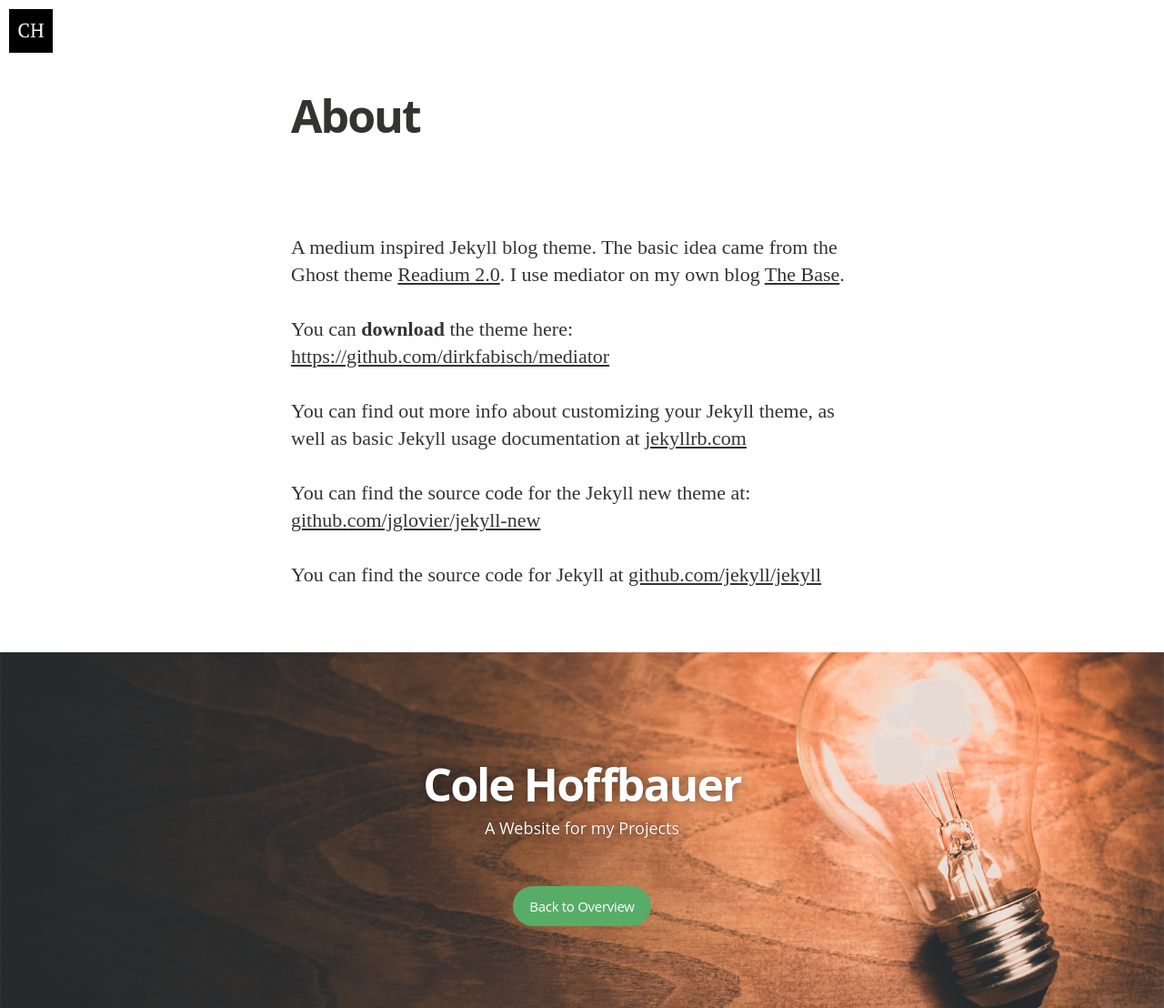
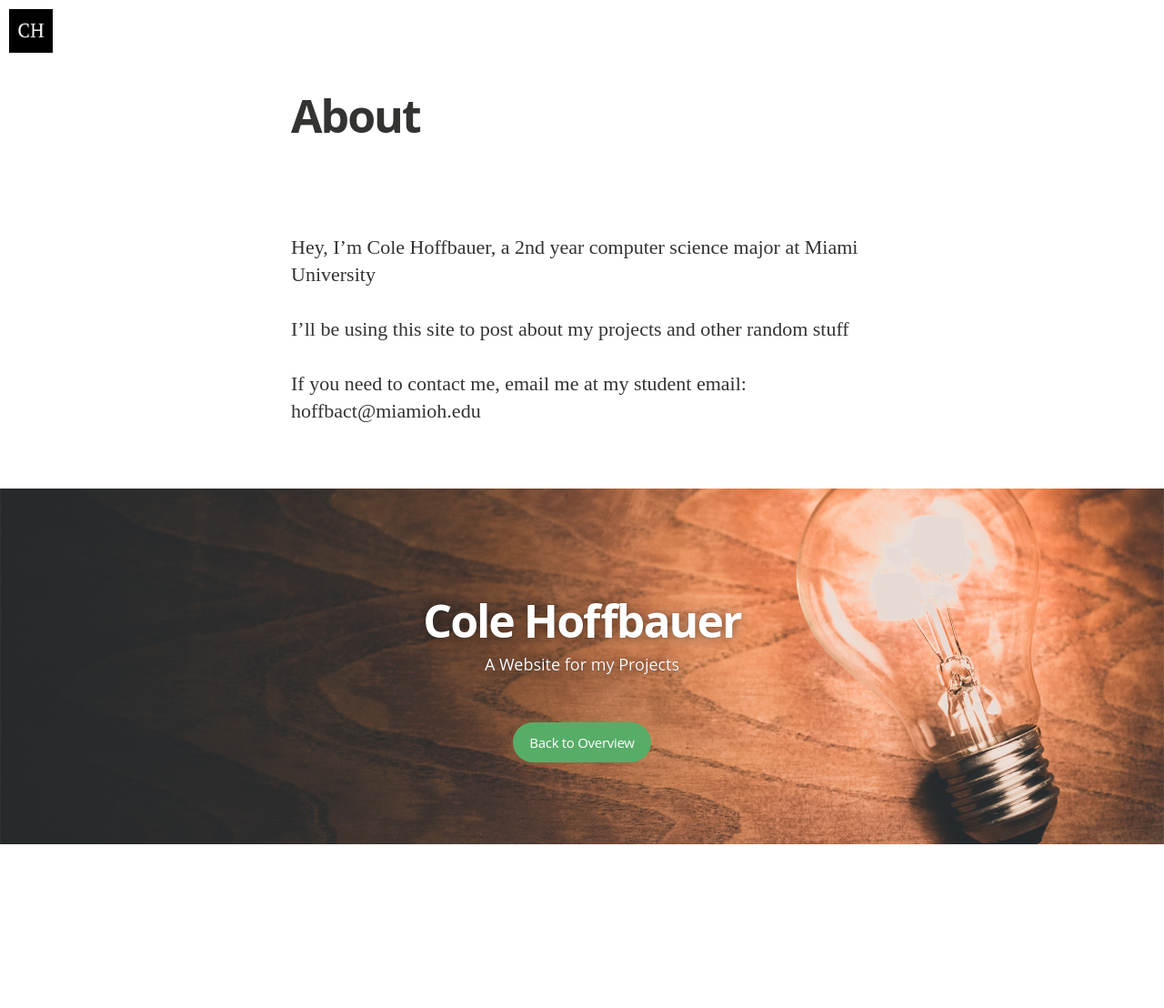
Before and after one commit to ColeHoff7/ColeHoff7.github.io, a Jekyll site: the page built from about.md, in a window 1280 px wide. Shown: the whole page at 91% size. Built offline with Jekyll 4.4.1, drawn with Linux system fonts in a browser that asks for light colours; nearby versions of some CDN libraries; some web fonts are replaced; Markdown is read by kramdown in place of the engine named in the settings; after the commit the page ends 928 px from its top, so only the background shows below that.

Commit message:
created temporary about page

```diff
--- a/about.md
+++ b/about.md
@@ -4,14 +4,8 @@ title: About
 permalink: /about/
 ---
 
-A medium inspired Jekyll blog theme. The basic idea came from the Ghost theme
-[Readium 2.0](http://www.svenread.com/readium-ghost-theme/). I use mediator on my own blog [The Base](blog.base68.com).
+Hey, I'm Cole Hoffbauer, a 2nd year computer science major at Miami University
 
-You can **download** the theme here:
-[https://github.com/dirkfabisch/mediator](https://github.com/dirkfabisch/mediator)
+I'll be using this site to post about my projects and other random stuff
 
-You can find out more info about customizing your Jekyll theme, as well as basic Jekyll usage documentation at [jekyllrb.com](http://jekyllrb.com/)
-
-You can find the source code for the Jekyll new theme at: [github.com/jglovier/jekyll-new](https://github.com/jglovier/jekyll-new)
-
-You can find the source code for Jekyll at [github.com/jekyll/jekyll](https://github.com/jekyll/jekyll)
+If you need to contact me, email me at my student email: hoffbact@miamioh.edu
```
Also changed, not shown: 1 other file.
